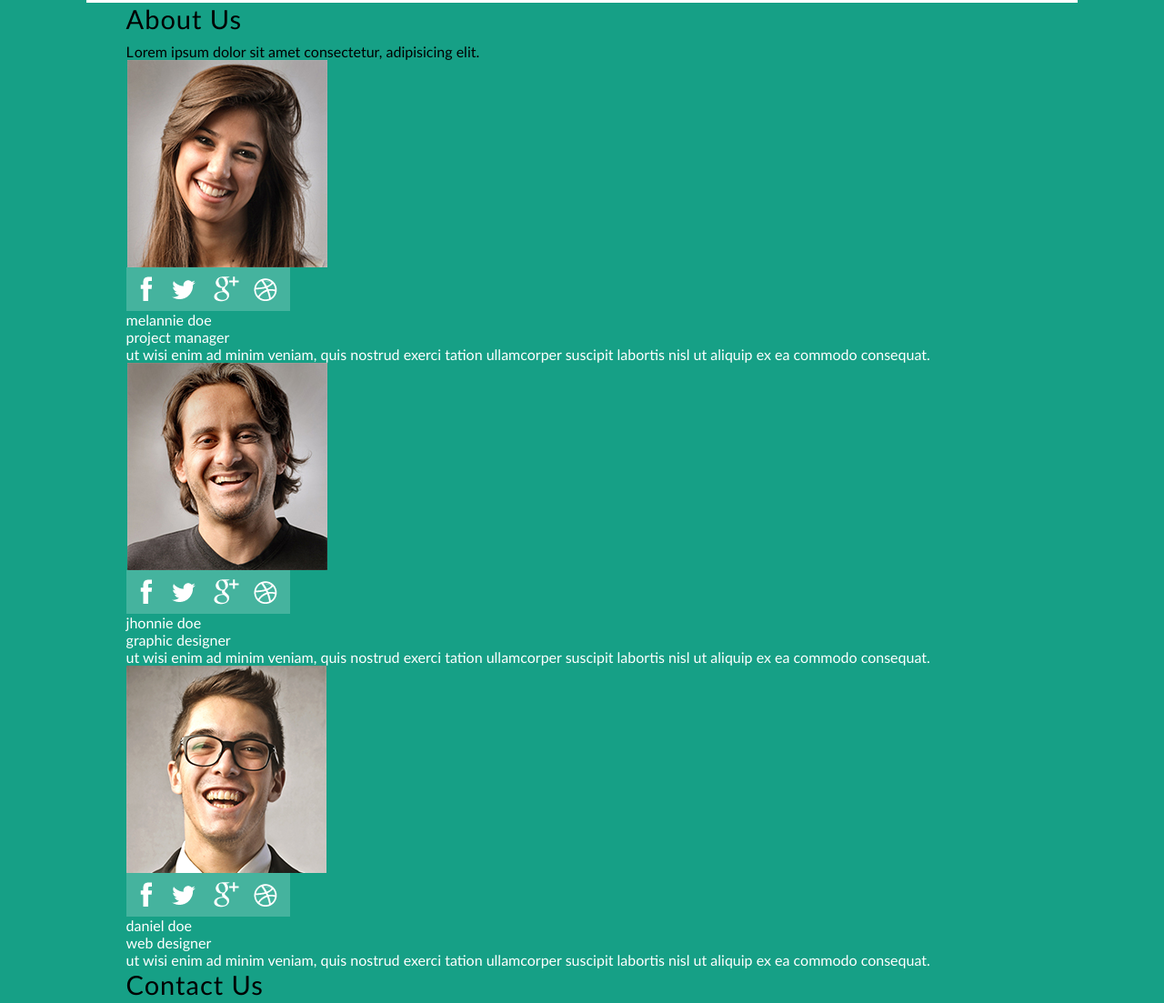
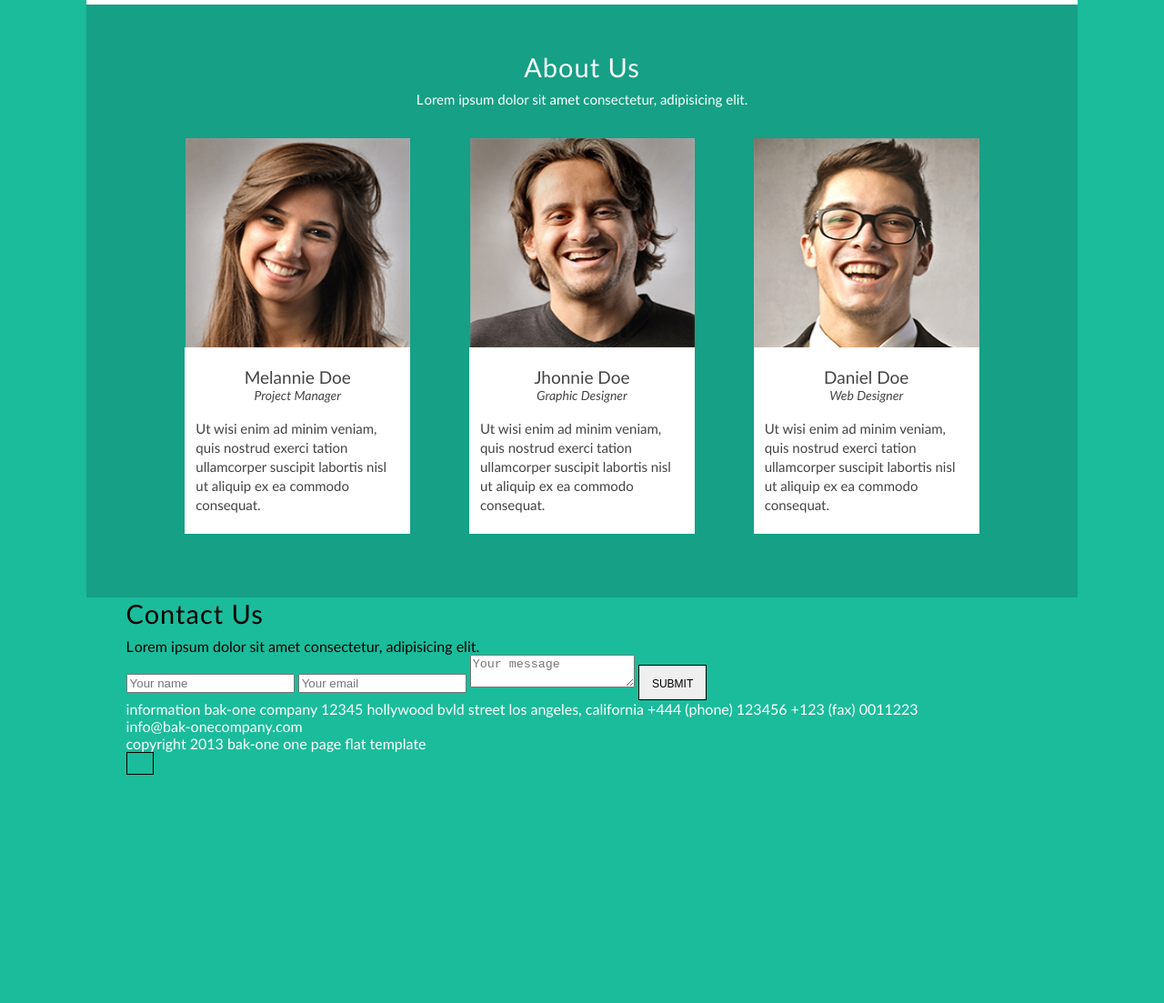
Before and after one commit to smayur/dom-task-3, a plain HTML site: page index.html in a window 1280 px wide. Shown: the part 1236-2339 px from the top of the page at 91% size. After the commit the page ends 2091 px from the top, so only its background shows below. Drawn offline with Linux system fonts and the light colour scheme.

Commit message:
about us section styling added

```diff
--- a/assets/css/style.css
+++ b/assets/css/style.css
@@ -171,7 +171,7 @@ sub { bottom: -.25em; }
   *, *::before, *::after { box-sizing: border-box; }
 
   body {
-    background-color: #16a086;
+    background-color:var(--button-bg-color);
     font-family: 'Futura Bold', 'Gill Sans', Arial, 'Helvetica Neue', Helvetica, sans-serif;
     font-style: normal;
   }
@@ -197,9 +197,11 @@ sub { bottom: -.25em; }
 
   .btn {
     padding: 13px 14px 10px 14px;
+    border: 1px solid;
     color: #000;
     font-size: 12px;
     text-transform: uppercase;
+    transition: var(--time);
   }
 /* ==========================================================================
   Common styling ends here
@@ -221,12 +223,8 @@ sub { bottom: -.25em; }
     align-items: center;
   }
 
-  /* .logo, .navbar { flex: 1; } */
-
   /* ------------- Logo starts here ------------- */
-  .logo {
-    display: flex;
-  }
+  .logo { display: flex; }
 
   .logo-image {
     width: 55px;
@@ -265,11 +263,12 @@ sub { bottom: -.25em; }
 
   /* ------------- Navbar starts here ------------- */
 
-  .menu { margin: 0 3px;}
+  .menu-list { padding-right: 10px;}
 
   .menu-link {
     font-size: 15px;
     transition: var(--time);
+    border-color: transparent;
   }
 
   @media screen and (min-width: 767px) {
@@ -396,12 +395,6 @@ sub { bottom: -.25em; }
     background-color: rgba(27, 188, 155, 0.8);
   }
 
-  .grid-image:hover .overlay {
-    -webkit-transform: scale(1);
-    -ms-transform: scale(1);
-    transform: scale(1);
-  }
-
   .overlay-image-container { margin-bottom: 20px; }
 
   .overlay-title,
@@ -415,9 +408,107 @@ sub { bottom: -.25em; }
   .overlay-description { font-size: 15px; }
 
 
+  @media screen and (min-width: 767px) {
+    .portfolio-links .btn:hover {
+      border-color: var(--button-active-hover-bg-color);
+      background-color: var(--button-text-color);
+      color: var(--button-active-hover-bg-color);
+    }
 
+    .grid-image:hover .overlay {
+      -webkit-transform: scale(1);
+      -ms-transform: scale(1);
+      transform: scale(1);
+    }
+  }
 
   /* ------------- Portfolio ends here ------------- */
+
+  /* ------------- About us starts here ------------- */
+
+  .about-us {
+    width: 100%;
+    background-color: var(--button-active-hover-bg-color);
+  }
+
+  .about-us .wrapper { padding: 51px 0 70px 0; }
+
+  .about-us-header {
+    text-align: center;
+    margin-bottom: 34px;
+    color: var(--button-text-color);
+  }
+
+  .about-us-subheadline { font-size: 15px; }
+
+  .cards {
+    display: flex;
+    flex-wrap: wrap;
+    justify-content: space-evenly;
+  }
+
+  .card {
+    width: calc(250px - 2px);
+    position: relative;
+    cursor: pointer;
+  }
+
+  .card-image, .card-image img {
+    width: 100%;
+    height: 230px;
+    position: relative;
+  }
+
+  .card-image img {
+    background-position: center;
+    background-size: cover;
+    background-repeat: no-repeat;
+  }
+
+  .card-details{
+    padding: 21px 12px;
+    background-color: var(--button-text-color);
+    color: var(--text-color);
+  }
+
+  .card-overlay{
+    position: absolute;
+    top: 30%;
+    left: 15%;
+    -webkit-transform: scale(0);
+    -ms-transform: scale(0);
+    transform: scale(0);
+    -webkit-transition: .3s ease;
+    transition: .3s ease;
+  }
+
+  .card-details > *:not(:last-child) { text-align: center; }
+
+  .person-name,
+  .person-title,
+  .person-description::first-letter { text-transform: capitalize; }
+
+  .person-name { font-size: 19px; }
+
+  .person-title {
+    font-style: italic;
+    font-size: 14px;
+  }
+
+  .person-description {
+    padding-top: 18px;
+    font-size: 15px;
+    line-height: 1.4;
+  }
+
+  @media screen and (min-width: 767px) {
+    .card:hover .card-overlay {
+      -webkit-transform: scale(1);
+      -ms-transform: scale(1);
+      transform: scale(1);
+    }
+  }
+  /* ------------- About us ends here ------------- */
 /* ==========================================================================
   Main ends here
   ========================================================================== */
```
